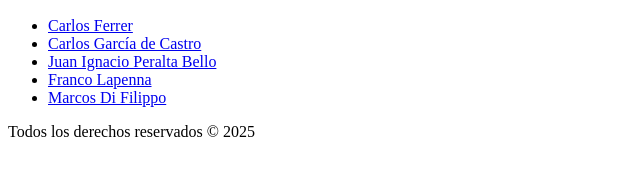
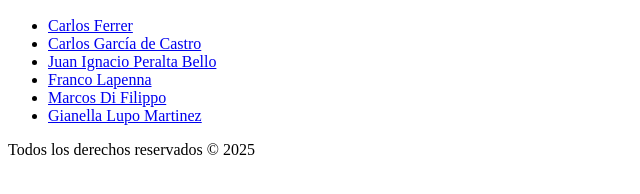
Before and after one commit to prof-acenaga/taller-github, a plain HTML site: page index.html in a window 1280 px wide. Shown: the part 162-356 px from the top of the page, without its empty margins (0-640 px from the left). Drawn offline with Linux system fonts and the light colour scheme.

Commit message:
nombre y direccion de gitub subidos

```diff
--- a/index.html
+++ b/index.html
@@ -22,6 +22,7 @@
         <li><a href="https://github.com/JuaniPB/">Juan Ignacio Peralta Bello</a></li>
         <li><a href="https://github.com/FrancoLapenna">Franco Lapenna</a></li>
         <li><a href="https://github.com/marcosDiFilippo/">Marcos Di Filippo</a></li>
+        <li><a href="https://github.com/Gianella-18/">Gianella Lupo Martinez</a></li>
     </ul>
 </body>
 <footer>
```
